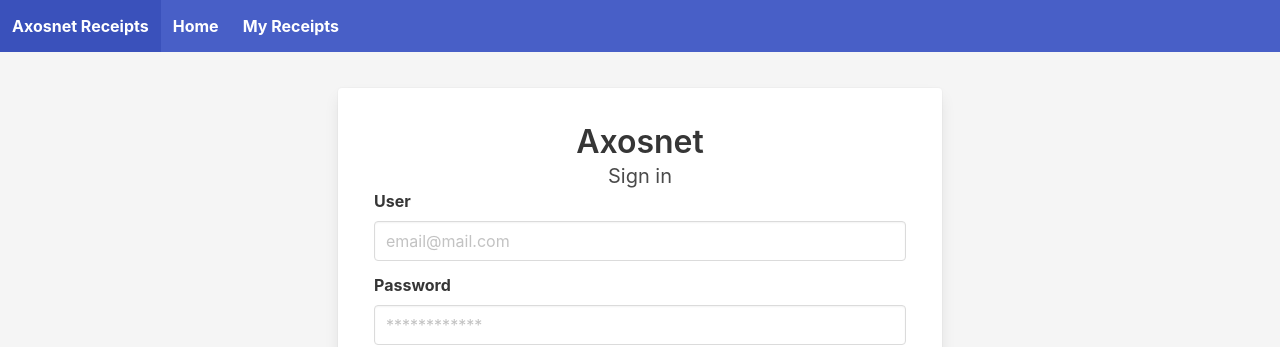
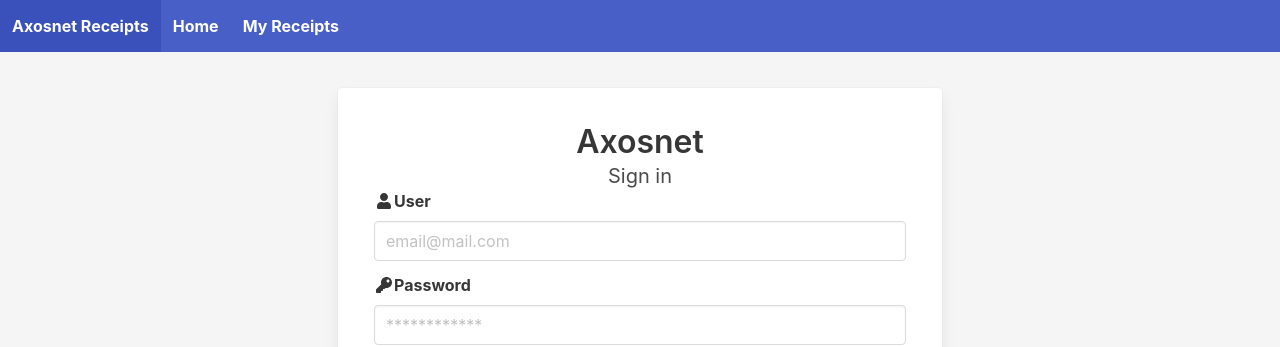
Before and after one commit to enriqueTolentino/AxosnetReceipts, a React (Create React App) app in the folder axosnet-web-app/: page /login in a window 1280 px wide. Shown: the top 347 px of the page. Built offline with nearby package versions, Linux system fonts and the light colour scheme.

Commit message:
login and signup icons in fields

```diff
--- a/axosnet-web-app/src/views/LogIn.js
+++ b/axosnet-web-app/src/views/LogIn.js
@@ -14,7 +14,9 @@ export class LogIn extends Component {
 							</div>
 							<form>
 								<div className="field">
-									<label className="label">User</label>
+									<label className="label">
+										<i class="fas fa-user fa-fw" />User
+									</label>
 									<div className="control">
 										<input
 											className="input"
@@ -28,7 +30,9 @@ export class LogIn extends Component {
 									</div>
 								</div>
 								<div className="field">
-									<label className="label">Password</label>
+									<label className="label">
+										<i class="fas fa-key fa-fw" />Password
+									</label>
 									<div className="control">
 										<input
 											className="input"
--- a/axosnet-web-app/src/views/SignUp.js
+++ b/axosnet-web-app/src/views/SignUp.js
@@ -14,7 +14,7 @@ export class SignUp extends Component {
 							</div>
 							<form>
 								<div className="field">
-									<label className="label">User</label>
+									<label className="label"><i class="fas fa-user fa-fw" />User</label>
 									<div className="control">
 										<input
 											className="input"
@@ -28,7 +28,7 @@ export class SignUp extends Component {
 									</div>
 								</div>
 								<div className="field">
-									<label className="label">Password</label>
+									<label className="label"><i class="fas fa-key fa-fw" />Password</label>
 									<div className="control">
 										<input
 											className="input"
```
